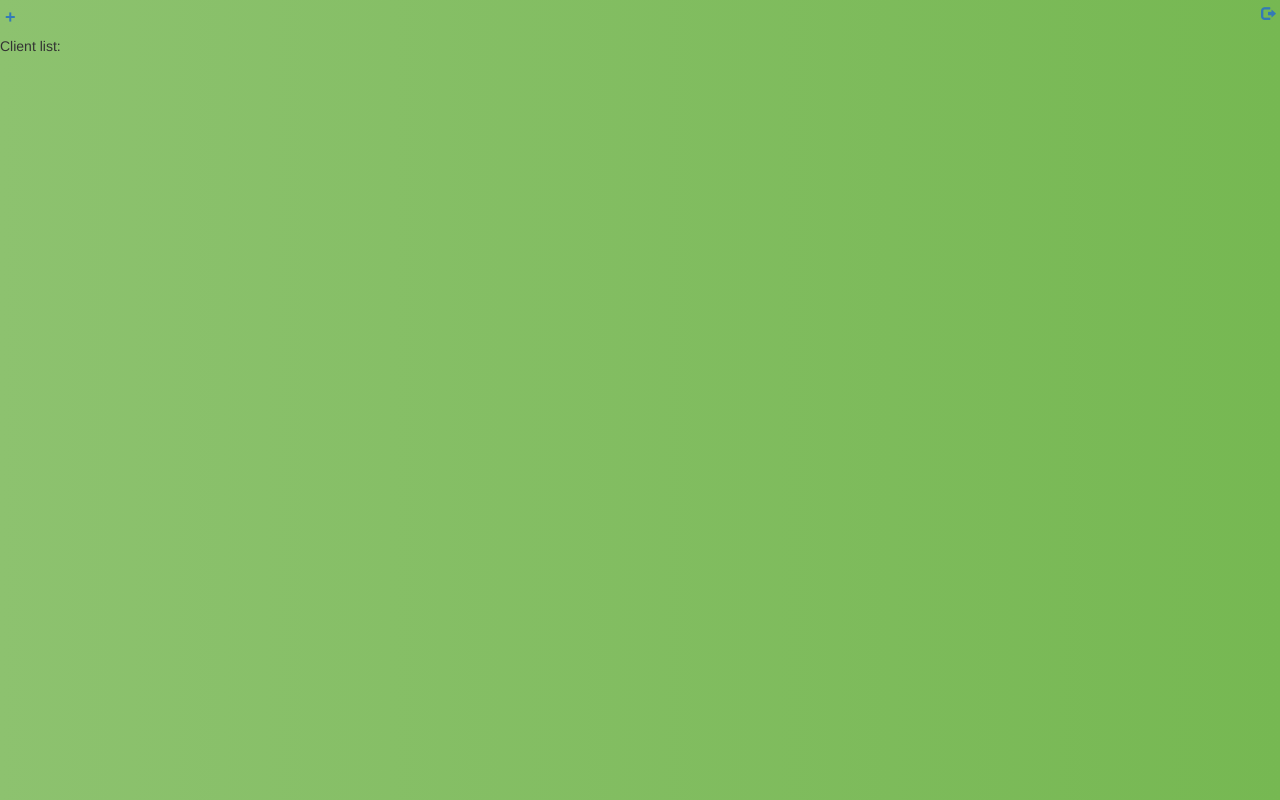
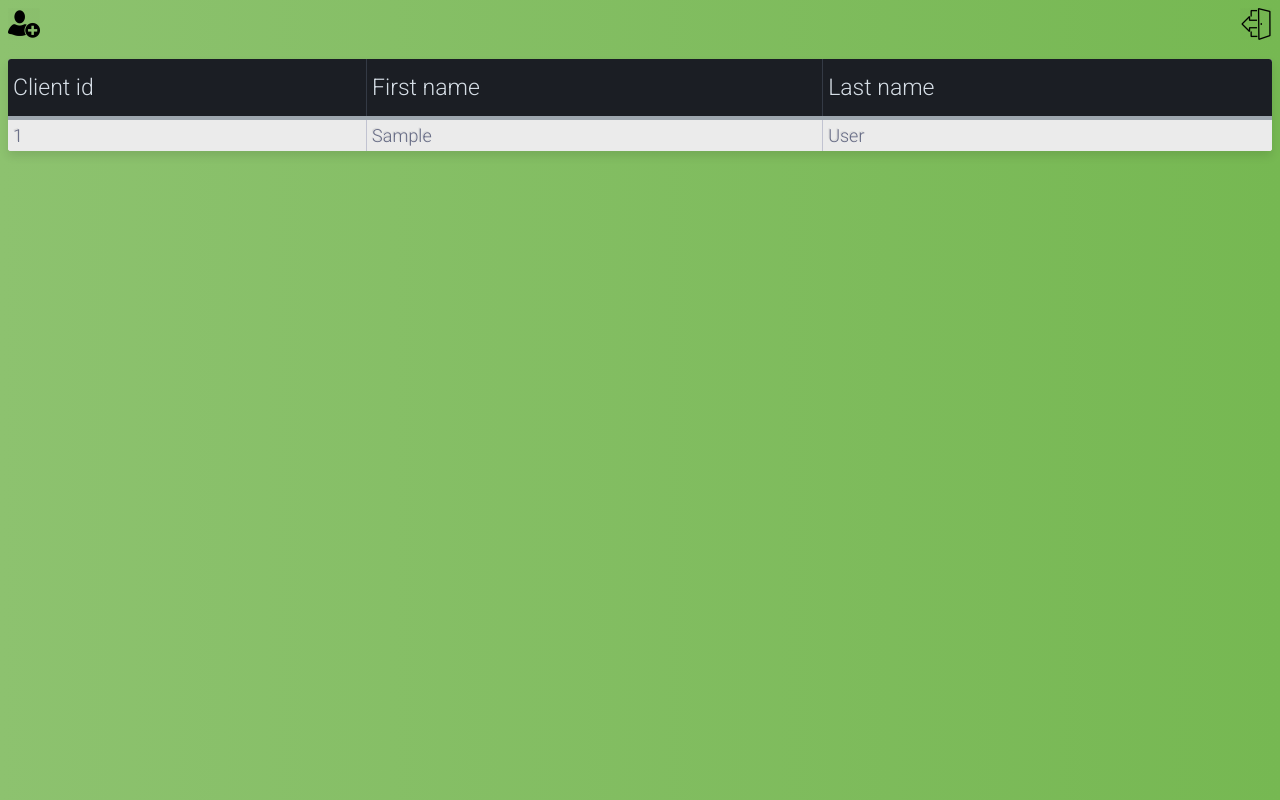
Before and after one commit to chemersasha/rosichi, a PHP site: page /adminroom.php in a window 1280 px wide. Run offline with PHP 8.4, Linux system fonts and the light colour scheme; the visitor is signed in with stand-in values (Sample User, id 1); tables that the repository leaves empty or names only in its code hold one stand-in row (values such as "Sample post").

Commit message:
show client list

```diff
--- a/DBManager.php
+++ b/DBManager.php
@@ -19,7 +19,7 @@ class DBManager {
       $message .= 'Query: '.$query;
       die($message);
     }
-    return mysqli_fetch_array($result);
+    return $result;
   }
 
   function runInsertQuery($query) {
--- a/adminroom.php
+++ b/adminroom.php
@@ -1,25 +1,52 @@
 <?php
+require_once('DBManager.php');
+
 session_start();
 if(!isset($_SESSION['valid'])) {
   echo 'you are not logged';
 } else {
+  $DBManager = new DBManager();
+  $DBManager->openConnection();
+  $clients = $DBManager->runSelectQuery("SELECT * FROM clients");
+  $DBManager->closeConnection();
 ?>
 <html lang = "en">
 <head>
   <title>Admin room</title>
   <link rel="stylesheet" href="css/common.css">
   <link rel="stylesheet" href="css/adminroom.css">
-  <link rel="stylesheet" href="https://maxcdn.bootstrapcdn.com/bootstrap/3.3.7/css/bootstrap.min.css">
+  <link rel="stylesheet" href="css/tableList.css">
 </head>
 
 <body>
-  <div style="display:block; margin:5px;">
-    <a class="addclient" href="addclient.php">+</a>
-    <a style="float:right;" href="logout.php">
-      <span class="glyphicon glyphicon-log-out"></span>
+  <div class="toppanel">
+    <a class="addclient" href="addclient.php">
+      <img src="css/img/addclient.png"/>
+    </a>
+    <a class="logout" href="logout.php">
+      <img src="css/img/logout.png"/>
     </a>
   </div>
-  Client list:
+  <br/>
+  <table class="table-fill">
+    <thead><tr>
+      <th>Client id</th>
+      <th>First name</th>
+      <th>Last name</th>
+    </tr></thead>
+    <tbody class="table-hover">
+    <?php
+      while ($client = mysqli_fetch_assoc($clients)) {
+        echo "<tr>";
+        echo "<td>".$client['id']."</td>";
+        echo "<td>".$client['firstname']."</td>";
+        echo "<td>".$client['lastname']."</td>";
+        echo "</tr>";
+      }
+    ?>
+    </tbody>
+  </table>
+
 </body>
 </html>
 
--- a/css/adminroom.css
+++ b/css/adminroom.css
@@ -1,5 +1,12 @@
-.addclient {
-  font-size: 18px;
-  font-weight: bold;
-  cursor: pointer;
+a.addclient {
+  height: 32px;
+  width: 32px
 }
+a.addclient img {
+  height: 32px;
+  width: 32px
+}
+a.addclient img:hover {
+  height: 31px;
+  width: 31px
+}
--- a/css/common.css
+++ b/css/common.css
@@ -10,3 +10,19 @@ body {
   -webkit-font-smoothing: antialiased;
   -moz-osx-font-smoothing: grayscale;
 }
+div.toppanel {
+  display: block;
+  height: 32px;
+}
+/* logout style */
+a.logout {
+  float: right;
+}
+a.logout img {
+  height: 32px;
+  width: 32px;
+}
+a.logout img:hover {
+  height: 31px;
+  width: 31px;
+}
--- /dev/null
+++ b/css/tableList.css
@@ -0,0 +1,107 @@
+div.table-title {
+  display: block;
+  margin: auto;
+  /*max-width: 600px;*/
+  /*padding:5px;*/
+  width: 100%;
+}
+.table-fill {
+  background: white;
+  border-radius:3px;
+  border-collapse: collapse;
+  margin: auto;
+  /*max-width: 600px;*/
+  /*padding:5px;*/
+  width: 100%;
+  box-shadow: 0 5px 10px rgba(0, 0, 0, 0.1);
+  animation: float 5s infinite;
+}
+th {
+  color:#D5DDE5;;
+  background:#1b1e24;
+  border-bottom:4px solid #9ea7af;
+  border-right: 1px solid #343a45;
+  font-size:23px;
+  font-weight: 100;
+  padding:15px;
+  padding-left: 5px;
+  text-align:left;
+  text-shadow: 0 1px 1px rgba(0, 0, 0, 0.1);
+  vertical-align:middle;
+}
+th:first-child {
+  border-top-left-radius:3px;
+}
+th:last-child {
+  border-top-right-radius:3px;
+  border-right:none;
+}
+tr {
+  border-top: 1px solid #C1C3D1;
+  border-bottom-: 1px solid #C1C3D1;
+  color:#666B85;
+  font-size:16px;
+  font-weight:normal;
+  text-shadow: 0 1px 1px rgba(256, 256, 256, 0.1);
+}
+tr:hover td {
+  background:#4E5066;
+  color:#FFFFFF;
+  border-top: 1px solid #22262e;
+}
+tr:first-child {
+  border-top:none;
+}
+tr:last-child {
+  border-bottom:none;
+}
+tr:nth-child(odd) td {
+  background:#EBEBEB;
+}
+tr:nth-child(odd):hover td {
+  background:#4E5066;
+}
+tr:last-child td:first-child {
+  border-bottom-left-radius:3px;
+}
+tr:last-child td:last-child {
+  border-bottom-right-radius:3px;
+}
+td {
+  background:#FFFFFF;
+  padding:5px;
+  text-align:left;
+  vertical-align:middle;
+  font-weight:300;
+  font-size:18px;
+  text-shadow: -1px -1px 1px rgba(0, 0, 0, 0.1);
+  border-right: 1px solid #C1C3D1;
+}
+
+td:last-child {
+  border-right: 0px;
+}
+
+th.text-left {
+  text-align: left;
+}
+
+th.text-center {
+  text-align: center;
+}
+
+th.text-right {
+  text-align: right;
+}
+
+td.text-left {
+  text-align: left;
+}
+
+td.text-center {
+  text-align: center;
+}
+
+td.text-right {
+  text-align: right;
+}
--- a/login.php
+++ b/login.php
@@ -7,7 +7,7 @@ if (!empty($_POST['username']) && !empty($_POST['password'])) {
   $DBManager = new DBManager();
   $DBManager->openConnection();
   $username = $_POST['username'];
-  $user = $DBManager->runSelectQuery("SELECT * FROM users WHERE name='$username'");
+  $user = mysqli_fetch_array($DBManager->runSelectQuery("SELECT * FROM users WHERE name='$username'"));
   $DBManager->closeConnection();
 
   if (md5($_POST['password']) == $user['pass']) {
```
Also changed, not shown: addclient.php (+5 -6 lines), createclient.php (deleted, +0 -12 lines), css/img/addclient.png (added), css/img/logout.png (added).
